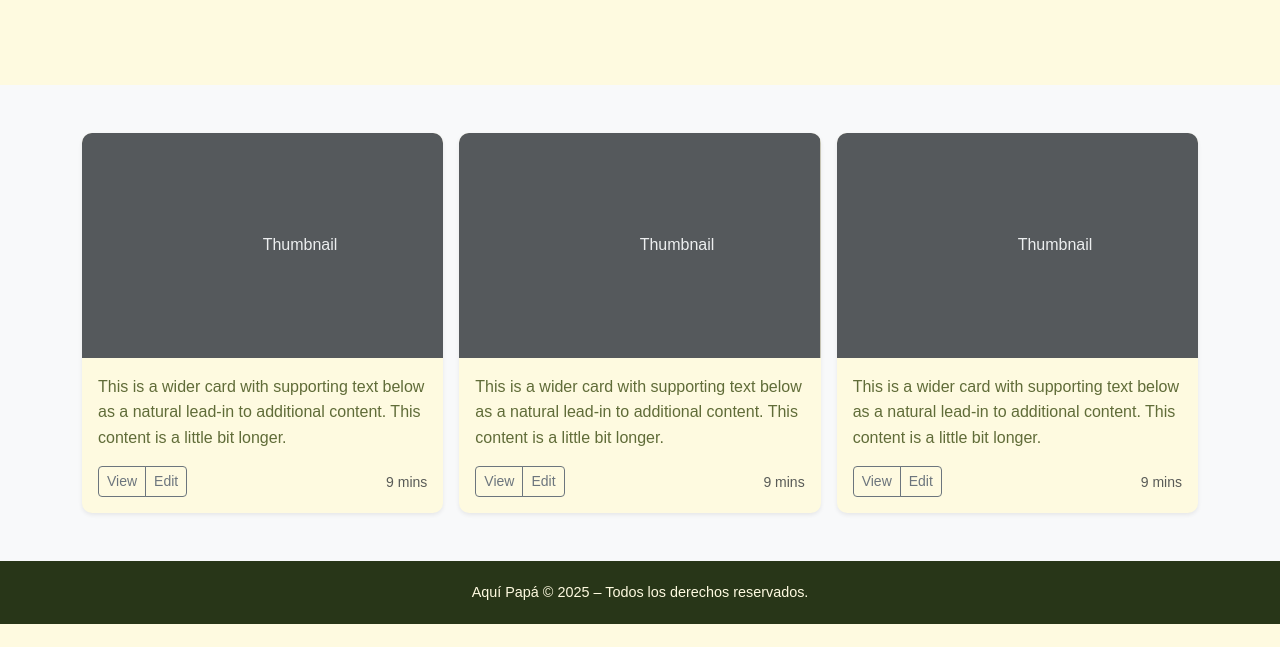
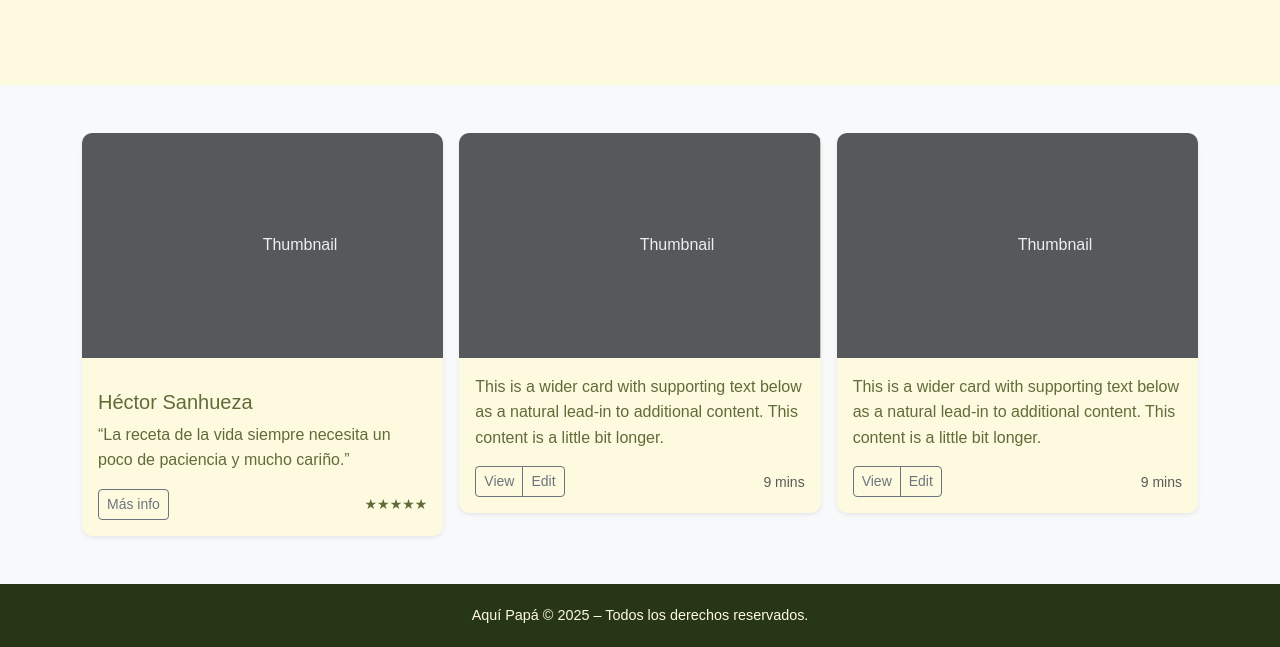
Before and after one commit to AKobrock/Aqui_Papa-main, a plain HTML site: page papas.html in a window 1280 px wide. Shown: the part 301-948 px from the top of the page. Before the commit the page ends 925 px from the top, so only its background shows below. Drawn offline with nearby package versions, Linux system fonts and the light colour scheme.

Commit message:
styles y sesion avance 4

```diff
--- a/papas.html
+++ b/papas.html
@@ -78,15 +78,14 @@
 
             <div class="card-body">
               <p class="card-text">
-                This is a wider card with supporting text below as a natural lead-in
-                to additional content. This content is a little bit longer.
+                <h5>Héctor Sanhueza</h5>
+               “La receta de la vida siempre necesita un poco de paciencia y mucho cariño.”
               </p>
               <div class="d-flex justify-content-between align-items-center">
                 <div class="btn-group">
-                  <button type="button" class="btn btn-sm btn-outline-secondary">View</button>
-                  <button type="button" class="btn btn-sm btn-outline-secondary">Edit</button>
+                  <button type="button" class="btn btn-sm btn-outline-secondary">Más info</button>
                 </div>
-                <small class="text-body-secondary">9 mins</small>
+                <small class="star-rating">★★★★★</small>
               </div>
             </div>
           </div>
--- a/styles.css
+++ b/styles.css
@@ -15,6 +15,8 @@ body {
     color: #283618;
     line-height: 1.6;
 }
+
+
 
 /* Navbar */
 .navbar {
@@ -120,7 +122,7 @@ h1 {
 
 .card-title {
     font-weight: bold;
-    color: #606C38;
+    color: #283618;
 }
 
 .card-img-top {
```
